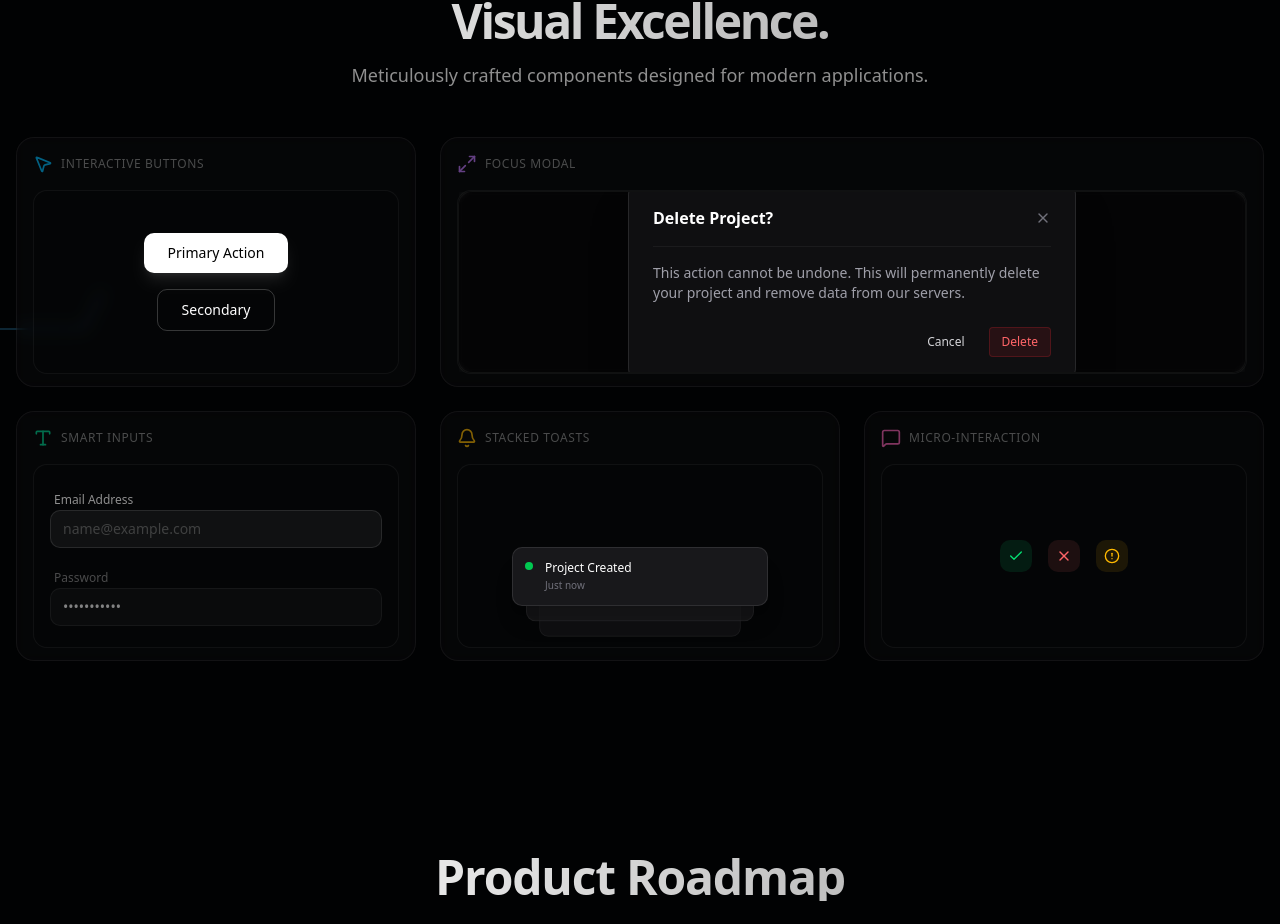
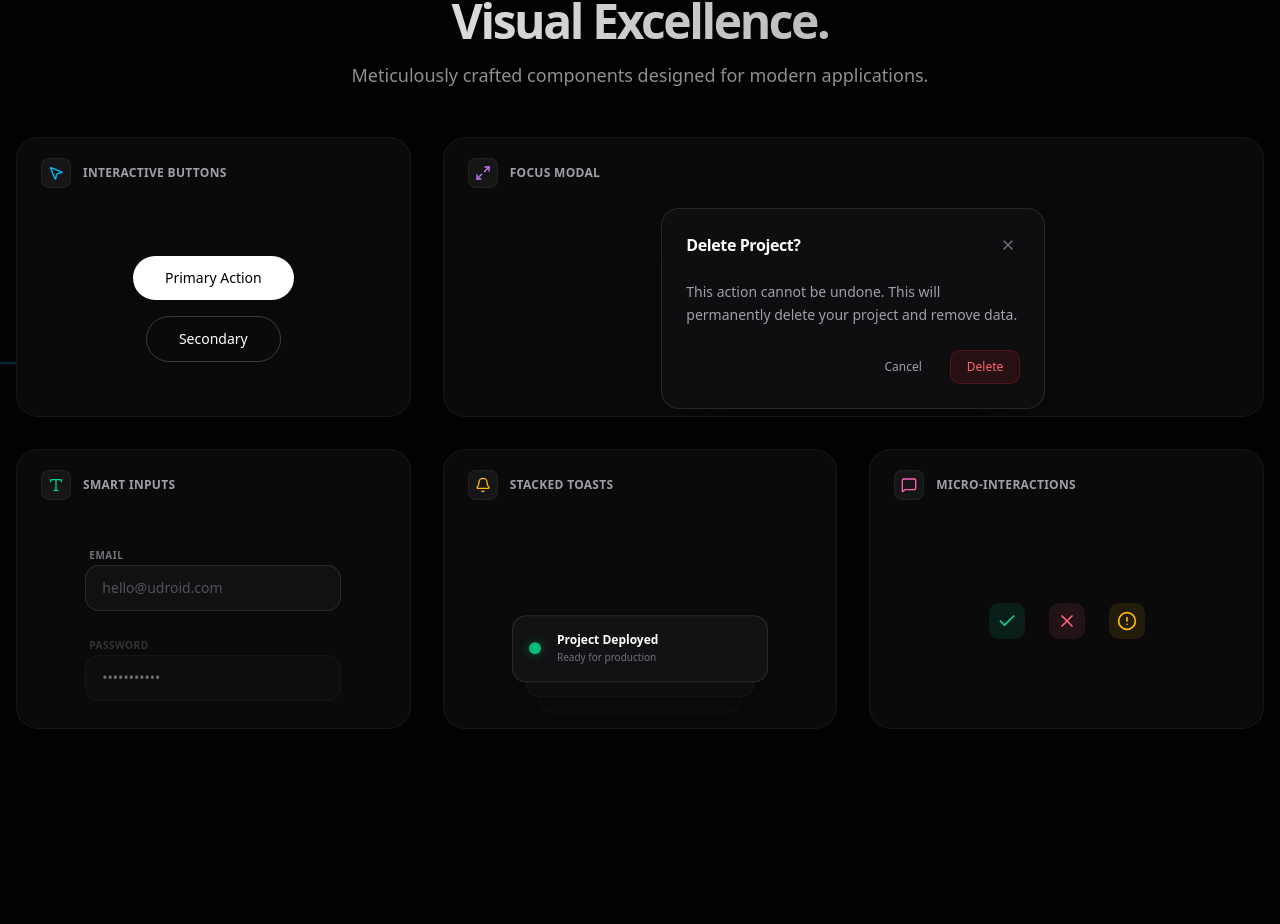
Before and after one commit to udayahire2/udroid-ui, a React (Vite) app: page / in a window 1280 px wide. Shown: the part 1890-2814 px from the top of the page. Built offline with nearby package versions, Linux system fonts and the light colour scheme.

Commit message:
Improved the Component Preview Section

```diff
--- a/src/components/visual-component-preview.tsx
+++ b/src/components/visual-component-preview.tsx
@@ -94,127 +94,167 @@ export function VisualComponentPreview() {
 
             <div className="max-w-7xl mx-auto relative z-10 space-y-12">
                 <div className="text-center space-y-4">
-                    <h2 className="text-3xl md:text-5xl font-bold tracking-tighter bg-clip-text text-transparent bg-gradient-to-r from-white to-white/60">
+                    <h2 className="text-3xl md:text-5xl font-bold tracking-tighter bg-clip-text text-transparent bg-gradient-to-r from-zinc-900 to-zinc-600 dark:from-white dark:to-white/60">
                         Visual Excellence.
                     </h2>
-                    <p className="text-muted-foreground text-lg max-w-2xl mx-auto">
+                    <p className="text-zinc-500 dark:text-muted-foreground text-lg max-w-2xl mx-auto">
                         Meticulously crafted components designed for modern applications.
                     </p>
                 </div>
 
                 {/* Bento Grid */}
-                <div className="grid grid-cols-1 md:grid-cols-3 gap-6 auto-rows-[250px]">
+                <div className="grid grid-cols-1 md:grid-cols-3 gap-8 auto-rows-[280px]">
 
                     {/* 1. Buttons Playground */}
-                    <BentoCard className="md:col-span-1" title="Interactive Buttons" icon={<MousePointer2 className="w-5 h-5 text-sky-400" />}>
-                        <CursorInteractiveContainer>
+                    <BentoCard className="md:col-span-1" title="Interactive Buttons" icon={<MousePointer2 className="w-4 h-4 text-sky-500 dark:text-sky-400" />}>
+                        <CursorInteractiveContainer
+                            cursor={
+                                <svg xmlns="http://www.w3.org/2000/svg" width="32" height="32" viewBox="0 0 32 32"><path fill="currentColor" d="M9.391 2.32C8.42 1.56 7 2.253 7 3.486V28.41c0 1.538 1.966 2.18 2.874.938l6.225-8.523a2 2 0 0 1 1.615-.82h9.69c1.512 0 2.17-1.912.978-2.844z" /></svg>
+                            }
+                            cursorClassName="text-sky-500 dark:text-sky-400 drop-shadow-[0_0_15px_rgba(14,165,233,0.4)] dark:drop-shadow-[0_0_15px_rgba(56,189,248,0.6)]"
+                        >
                             <motion.button
                                 whileHover={{ scale: 1.05 }}
                                 whileTap={{ scale: 0.95 }}
-                                className="px-6 py-2.5 bg-white text-black rounded-lg font-medium text-sm shadow-lg shadow-white/10 cursor-none"
+                                className="px-8 py-3 bg-zinc-900 dark:bg-white text-white dark:text-black rounded-full font-medium text-sm shadow-xl shadow-zinc-900/10 dark:shadow-[0_0_20px_rgba(255,255,255,0.1)] hover:shadow-2xl transition-shadow cursor-none"
                             >
                                 Primary Action
                             </motion.button>
                             <motion.button
-                                whileHover={{ scale: 1.05, backgroundColor: "rgba(255,255,255,0.1)" }}
+                                whileHover={{ scale: 1.05, backgroundColor: "rgba(120,120,120,0.1)" }}
                                 whileTap={{ scale: 0.95 }}
-                                className="px-6 py-2.5 bg-transparent border border-white/20 text-white rounded-lg font-medium text-sm cursor-none"
+                                className="px-8 py-3 bg-transparent border border-zinc-200 dark:border-white/20 text-zinc-900 dark:text-white rounded-full font-medium text-sm hover:border-zinc-300 dark:hover:border-white/40 transition-colors cursor-none"
                             >
                                 Secondary
                             </motion.button>
                         </CursorInteractiveContainer>
                     </BentoCard>
+
                     {/* 2. Modal / Dialog Preview */}
-                    <BentoCard className="md:col-span-2" title="Focus Modal" icon={<Maximize2 className="w-5 h-5 text-purple-400" />}>
-                        <div className="relative w-full h-full flex items-center justify-center p-8 bg-black/20 rounded-xl border border-white/5 overflow-hidden">
-                            {/* Fake Background Blur */}
-                            <div className="absolute inset-0 backdrop-blur-[2px]" />
-
+                    <BentoCard className="md:col-span-2" title="Focus Modal" icon={<Maximize2 className="w-4 h-4 text-purple-500 dark:text-purple-400" />}>
+                        <CursorInteractiveContainer
+                            cursor={<MousePointer2 className="w-6 h-6 fill-current" />}
+                            cursorClassName="text-purple-500 dark:text-purple-400 drop-shadow-[0_0_15px_rgba(168,85,247,0.4)] dark:drop-shadow-[0_0_15px_rgba(168,85,247,0.6)]"
+                        >
+                            <div className="relative w-full h-full flex items-center justify-center p-8 overflow-hidden rounded-3xl">
                                 {/* Modal Window */}
                                 <motion.div
                                     initial={{ y: 20, opacity: 0 }}
                                     whileInView={{ y: 0, opacity: 1 }}
                                     transition={{ delay: 0.2 }}
-                                className="relative w-full max-w-md bg-[#0F0F11] border border-white/10 rounded-xl shadow-2xl p-6 space-y-4"
+                                    className="relative w-full max-w-sm bg-white dark:bg-[#0E0E10] border border-zinc-200 dark:border-white/10 rounded-2xl shadow-2xl shadow-zinc-900/10 dark:shadow-black/50 p-6 space-y-4 cursor-none"
                                 >
-                                <div className="flex justify-between items-center border-b border-white/5 pb-4">
-                                    <h4 className="font-semibold text-white">Delete Project?</h4>
-                                    <X className="w-4 h-4 text-zinc-500 cursor-pointer hover:text-white transition-colors" />
+                                    <div className="flex justify-between items-center pb-2">
+                                        <h4 className="font-semibold text-zinc-900 dark:text-white tracking-tight">Delete Project?</h4>
+                                        <div className="p-1 rounded-full hover:bg-zinc-100 dark:hover:bg-white/10 transition-colors cursor-none">
+                                            <X className="w-4 h-4 text-zinc-400 dark:text-zinc-500" />
                                         </div>
-                                <p className="text-sm text-zinc-400">
-                                    This action cannot be undone. This will permanently delete your project and remove data from our servers.
+                                    </div>
+                                    <p className="text-sm text-zinc-500 dark:text-zinc-400 leading-relaxed">
+                                        This action cannot be undone. This will permanently delete your project and remove data.
                                     </p>
                                     <div className="flex justify-end gap-3 pt-2">
-                                    <button className="px-3 py-1.5 text-xs font-medium text-zinc-300 hover:text-white transition-colors">Cancel</button>
-                                    <button className="px-3 py-1.5 text-xs font-medium bg-red-500/10 text-red-400 border border-red-500/20 rounded hover:bg-red-500/20 transition-colors">Delete</button>
+                                        <button className="px-4 py-2 text-xs font-medium text-zinc-500 dark:text-zinc-400 hover:text-zinc-900 dark:hover:text-white transition-colors cursor-none">Cancel</button>
+                                        <button
+                                            onClick={() => alert("Project deleted successfully!")}
+                                            className="px-4 py-2 text-xs font-medium bg-red-50 dark:bg-red-500/10 text-red-600 dark:text-red-400 border border-red-200 dark:border-red-500/20 rounded-lg hover:bg-red-100 dark:hover:bg-red-500/20 transition-colors cursor-none"
+                                        >
+                                            Delete
+                                        </button>
                                     </div>
                                 </motion.div>
                             </div>
+                        </CursorInteractiveContainer>
                     </BentoCard>
 
                     {/* 3. Inputs & Forms */}
-                    <BentoCard className="md:col-span-1" title="Smart Inputs" icon={<Type className="w-5 h-5 text-emerald-400" />}>
-                        <div className="flex flex-col gap-4 justify-center h-full px-4">
-                            <div className="space-y-1.5">
-                                <label className="text-xs font-medium text-muted-foreground ml-1">Email Address</label>
+                    <BentoCard className="md:col-span-1" title="Smart Inputs" icon={<Type className="w-4 h-4 text-emerald-500 dark:text-emerald-400" />}>
+                        <CursorInteractiveContainer
+                            cursor={<Type className="w-6 h-6" />}
+                            cursorClassName="text-emerald-500 dark:text-emerald-400 drop-shadow-[0_0_15px_rgba(16,185,129,0.4)] dark:drop-shadow-[0_0_15px_rgba(52,211,153,0.6)]"
+                        >
+                            <div className="flex flex-col gap-5 justify-center h-full px-8 cursor-none w-full max-w-xs mx-auto">
+                                <div className="space-y-2">
+                                    <label className="text-[10px] uppercase font-bold tracking-wider text-zinc-500 ml-1">Email</label>
                                     <div className="relative group">
                                         <input
                                             type="text"
-                                        placeholder="name@example.com"
-                                        className="w-full bg-white/5 border border-white/10 rounded-lg px-3 py-2 text-sm text-white placeholder:text-white/20 focus:outline-none focus:ring-1 focus:ring-emerald-500/50 focus:border-emerald-500/50 transition-all group-hover:border-white/20"
+                                            placeholder="hello@udroid.com"
+                                            className="w-full bg-zinc-50 dark:bg-white/[0.03] border border-zinc-200 dark:border-white/10 rounded-xl px-4 py-3 text-sm text-zinc-900 dark:text-white placeholder:text-zinc-400 dark:placeholder:text-zinc-600 focus:outline-none focus:ring-1 focus:ring-emerald-500/50 focus:border-emerald-500/50 transition-all group-hover:bg-white dark:group-hover:bg-white/[0.05] group-hover:border-zinc-300 dark:group-hover:border-white/20 cursor-none"
                                         />
-                                    <div className="absolute inset-0 rounded-lg bg-emerald-500/5 opacity-0 group-hover:opacity-100 transition-opacity pointer-events-none" />
                                     </div>
                                 </div>
-                            <div className="space-y-1.5 opacity-50 pointer-events-none">
-                                <label className="text-xs font-medium text-muted-foreground ml-1">Password</label>
+                                <div className="space-y-2 opacity-40 pointer-events-none">
+                                    <label className="text-[10px] uppercase font-bold tracking-wider text-zinc-500 ml-1">Password</label>
                                     <input
                                         type="password"
                                         value="password123"
                                         readOnly
-
-                                    className="w-full bg-white/5 border border-white/10 rounded-lg px-3 py-2 text-sm text-white"
+                                        className="w-full bg-zinc-50 dark:bg-white/[0.03] border border-zinc-200 dark:border-white/10 rounded-xl px-4 py-3 text-sm text-zinc-900 dark:text-white cursor-none"
                                     />
                                 </div>
                             </div>
+                        </CursorInteractiveContainer>
                     </BentoCard>
 
                     {/* 4. Toasts / Notifications */}
-                    <BentoCard className="md:col-span-1" title="Stacked Toasts" icon={<Bell className="w-5 h-5 text-amber-400" />}>
-                        <div className="relative w-full h-full flex flex-col items-center justify-center perspective-[1000px]">
+                    <BentoCard className="md:col-span-1" title="Stacked Toasts" icon={<Bell className="w-4 h-4 text-amber-500 dark:text-amber-400" />}>
+                        <CursorInteractiveContainer
+                            cursor={<Bell className="w-6 h-6 fill-current" />}
+                            cursorClassName="text-amber-500 dark:text-amber-400 drop-shadow-[0_0_15px_rgba(245,158,11,0.4)] dark:drop-shadow-[0_0_15px_rgba(251,191,36,0.6)]"
+                        >
+                            <div className="relative w-full h-full flex flex-col items-center justify-center perspective-[1000px] cursor-none">
                                 <motion.div
-                                animate={{ y: [0, -10, 0] }}
-                                transition={{ repeat: Infinity, duration: 4, ease: "easeInOut", delay: 1 }}
-                                className="absolute bottom-8 w-64 bg-[#18181B] border border-white/10 rounded-lg p-3 shadow-xl z-10 flex gap-3 items-start"
+                                    animate={{ y: [0, -8, 0] }}
+                                    transition={{ repeat: Infinity, duration: 5, ease: "easeInOut", delay: 0 }}
+                                    className="absolute bottom-10 w-64 bg-white dark:bg-[#121214] border border-zinc-200 dark:border-white/10 rounded-xl p-4 shadow-xl shadow-zinc-900/5 dark:shadow-2xl z-20 flex gap-4 items-center"
                                 >
-                                <div className="mt-0.5 w-2 h-2 rounded-full bg-green-500 shrink-0" />
+                                    <div className="w-3 h-3 rounded-full bg-emerald-500 shrink-0 shadow-[0_0_10px_rgba(16,185,129,0.4)]" />
                                     <div className="space-y-0.5">
-                                    <p className="text-xs font-medium text-white">Project Created</p>
-                                    <p className="text-[10px] text-zinc-500">Just now</p>
+                                        <p className="text-xs font-semibold text-zinc-900 dark:text-white">Project Deployed</p>
+                                        <p className="text-[10px] text-zinc-500">Ready for production</p>
                                     </div>
                                 </motion.div>
 
                                 {/* Stacked Effect */}
                                 <motion.div
-                                animate={{ y: [0, -10, 0], scale: [0.95, 0.95, 0.95] }}
-                                transition={{ repeat: Infinity, duration: 4, ease: "easeInOut", delay: 1.1 }}
-                                className="absolute bottom-4 w-60 bg-[#18181B]/80 border border-white/5 rounded-lg h-12 z-0"
+                                    animate={{ y: [0, -8, 0], scale: [0.95, 0.95, 0.95] }}
+                                    transition={{ repeat: Infinity, duration: 5, ease: "easeInOut", delay: 0.1 }}
+                                    className="absolute bottom-6 w-60 bg-white/60 dark:bg-[#121214]/60 border border-zinc-200/50 dark:border-white/5 rounded-xl h-14 z-10 backdrop-blur-sm"
                                 />
                                 <motion.div
-                                animate={{ y: [0, -10, 0], scale: [0.9, 0.9, 0.9] }}
-                                transition={{ repeat: Infinity, duration: 4, ease: "easeInOut", delay: 1.2 }}
-                                className="absolute bottom-0 w-56 bg-[#18181B]/60 border border-white/5 rounded-lg h-12 -z-10"
+                                    animate={{ y: [0, -8, 0], scale: [0.9, 0.9, 0.9] }}
+                                    transition={{ repeat: Infinity, duration: 5, ease: "easeInOut", delay: 0.2 }}
+                                    className="absolute bottom-2 w-56 bg-white/30 dark:bg-[#121214]/30 border border-zinc-200/30 dark:border-white/5 rounded-xl h-14 z-0 backdrop-blur-sm"
                                 />
                             </div>
+                        </CursorInteractiveContainer>
                     </BentoCard>
 
                     {/* 5. Tooltips */}
-                    <BentoCard className="md:col-span-1" title="Micro-Interaction" icon={<MessageSquare className="w-5 h-5 text-pink-400" />}>
-                        <div className="flex gap-4 items-center justify-center h-full">
-                            <TooltipPreview icon={<Check className="w-4 h-4" />} text="Approved" color="text-green-400 bg-green-400/10" />
-                            <TooltipPreview icon={<X className="w-4 h-4" />} text="Rejected" color="text-red-400 bg-red-400/10" />
-                            <TooltipPreview icon={<AlertCircle className="w-4 h-4" />} text="Warning" color="text-amber-400 bg-amber-400/10" />
+                    <BentoCard className="md:col-span-1" title="Micro-Interactions" icon={<MessageSquare className="w-4 h-4 text-pink-500 dark:text-pink-400" />}>
+                        <CursorInteractiveContainer
+                            cursor={<MessageSquare className="w-6 h-6 fill-current" />}
+                            cursorClassName="text-pink-500 dark:text-pink-400 drop-shadow-[0_0_15px_rgba(236,72,153,0.4)] dark:drop-shadow-[0_0_15px_rgba(244,114,182,0.6)]"
+                        >
+                            <div className="flex gap-6 items-center justify-center h-full cursor-none">
+                                <TooltipPreview
+                                    icon={<Check className="w-5 h-5" />}
+                                    text="Approved"
+                                    color="text-emerald-600 dark:text-emerald-400 bg-emerald-100 dark:bg-emerald-400/10 border-emerald-200 dark:border-emerald-400/20"
+                                />
+                                <TooltipPreview
+                                    icon={<X className="w-5 h-5" />}
+                                    text="Rejected"
+                                    color="text-rose-600 dark:text-rose-400 bg-rose-100 dark:bg-rose-400/10 border-rose-200 dark:border-rose-400/20"
+                                />
+                                <TooltipPreview
+                                    icon={<AlertCircle className="w-5 h-5" />}
+                                    text="Warning"
+                                    color="text-amber-600 dark:text-amber-400 bg-amber-100 dark:bg-amber-400/10 border-amber-200 dark:border-amber-400/20"
+                                />
                             </div>
+                        </CursorInteractiveContainer>
                     </BentoCard>
 
                 </div>
@@ -226,22 +266,24 @@ export function VisualComponentPreview() {
 function BentoCard({ children, className, title, icon }: { children: React.ReactNode, className?: string, title: string, icon: React.ReactNode }) {
     return (
         <div className={cn(
-            "bento-item group relative overflow-hidden rounded-2xl border border-white/5 bg-white/[0.02] backdrop-blur-sm p-4 hover:bg-white/[0.04] transition-colors duration-500",
+            "relative overflow-hidden rounded-3xl border border-zinc-200 dark:border-white/5 bg-white dark:bg-[#0A0A0B] shadow-sm dark:shadow-none hover:border-zinc-300 dark:hover:border-white/10 transition-colors duration-500 group",
             className
         )}>
+            {/* Ambient Glow - Dark Mode Only */}
+            <div className="absolute inset-0 bg-gradient-to-br from-white/[0.03] to-transparent opacity-0 dark:group-hover:opacity-100 transition-opacity duration-700 pointer-events-none hidden dark:block" />
+
             {/* Header */}
-            <div className="flex items-center gap-2 mb-4 opacity-50 group-hover:opacity-100 transition-opacity">
+            <div className="absolute top-5 left-6 flex items-center gap-3 z-20 pointer-events-none">
+                <div className="p-1.5 rounded-md bg-zinc-100 dark:bg-white/5 border border-zinc-200 dark:border-white/5">
                     {icon}
-                <span className="text-xs font-medium uppercase tracking-wider text-muted-foreground">{title}</span>
+                </div>
+                <span className="text-xs font-semibold tracking-wide text-zinc-500 dark:text-zinc-400 uppercase">{title}</span>
             </div>
 
-            {/* Content Area */}
-            <div className="relative h-[calc(100%-2rem)] w-full rounded-xl border border-white/5 bg-black/20 overflow-hidden">
+            {/* Content Area - Seamless */}
+            <div className="relative w-full h-full pt-16 group-hover:scale-[1.02] transition-transform duration-700 ease-out">
                 {children}
             </div>
-
-            {/* Hover Gradient Overlay */}
-            <div className="absolute inset-0 bg-gradient-to-t from-white/5 to-transparent opacity-0 group-hover:opacity-100 transition-opacity duration-500 pointer-events-none" />
         </div>
     )
 }
@@ -276,15 +318,21 @@ function TooltipPreview({ icon, text, color }: { icon: React.ReactNode, text: st
     )
 }
 
-function CursorInteractiveContainer({ children }: { children: React.ReactNode }) {
+interface CursorInteractiveContainerProps {
+    children: React.ReactNode;
+    cursor?: React.ReactNode;
+    cursorClassName?: string;
+}
+
+function CursorInteractiveContainer({ children, cursor, cursorClassName }: CursorInteractiveContainerProps) {
     const containerRef = useRef<HTMLDivElement>(null);
     const cursorRef = useRef<HTMLDivElement>(null);
     const xTo = useRef<gsap.QuickToFunc | null>(null);
     const yTo = useRef<gsap.QuickToFunc | null>(null);
 
     useGSAP(() => {
-        xTo.current = gsap.quickTo(cursorRef.current, "x", { duration: 0.3, ease: "power3" });
-        yTo.current = gsap.quickTo(cursorRef.current, "y", { duration: 0.3, ease: "power3" });
+        xTo.current = gsap.quickTo(cursorRef.current, "x", { duration: 0.5, ease: "power2.out" });
+        yTo.current = gsap.quickTo(cursorRef.current, "y", { duration: 0.5, ease: "power2.out" });
     }, { scope: containerRef });
 
     const handleMouseMove = (e: React.MouseEvent) => {
@@ -308,17 +356,22 @@ function CursorInteractiveContainer({ children }: { children: React.ReactNode })
             onMouseMove={handleMouseMove}
             onMouseEnter={handleMouseEnter}
             onMouseLeave={handleMouseLeave}
-            className="relative flex flex-col gap-4 items-center justify-center h-full w-full cursor-none overflow-hidden"
+            className="relative flex flex-col gap-4 items-center justify-center h-full w-full cursor-none [&_*]:cursor-none overflow-hidden"
         >
-            <div className="relative z-10 flex flex-col gap-4 items-center">
+            <div className="relative z-10 flex flex-col gap-4 items-center w-full h-full justify-center">
                 {children}
             </div>
 
             <div
                 ref={cursorRef}
-                className="absolute top-0 left-0 w-7 h-7 pointer-events-none -translate-x-1/4 -translate-y-1/4 opacity-0 z-50 text-sky-400 drop-shadow-[0_0_10px_rgba(56,189,248,0.5)]"
+                className={cn(
+                    "absolute top-0 left-0 w-7 h-7 pointer-events-none -translate-x-1/4 -translate-y-1/4 opacity-0 z-50",
+                    cursorClassName
+                )}
             >
+                {cursor || (
                     <svg xmlns="http://www.w3.org/2000/svg" width="32" height="32" viewBox="0 0 32 32"><path fill="currentColor" d="M9.391 2.32C8.42 1.56 7 2.253 7 3.486V28.41c0 1.538 1.966 2.18 2.874.938l6.225-8.523a2 2 0 0 1 1.615-.82h9.69c1.512 0 2.17-1.912.978-2.844z" /></svg>
+                )}
             </div>
         </div>
     );
```
Also changed, not shown: src/components/hero.tsx (indentation only). Lines whose indentation alone changed are shown as unchanged.
